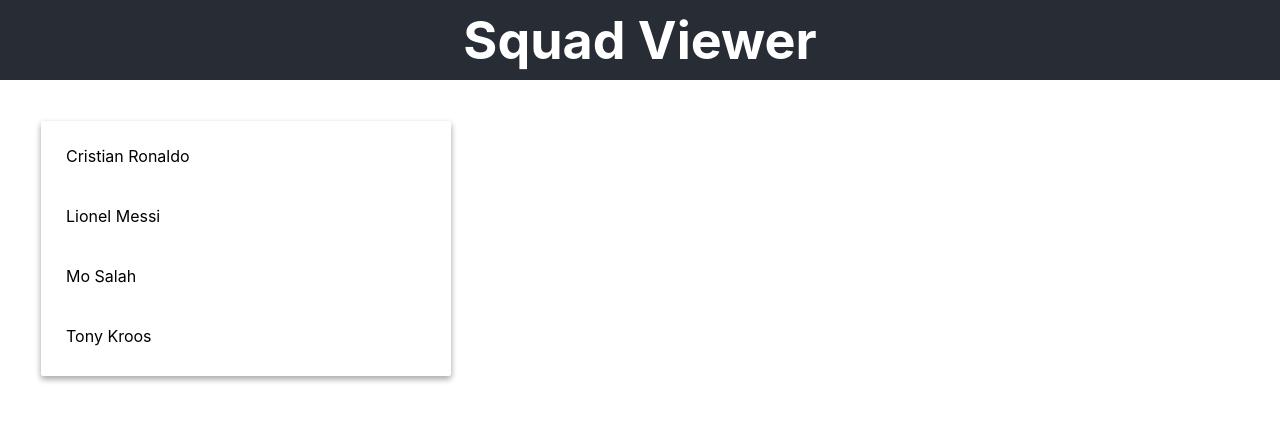
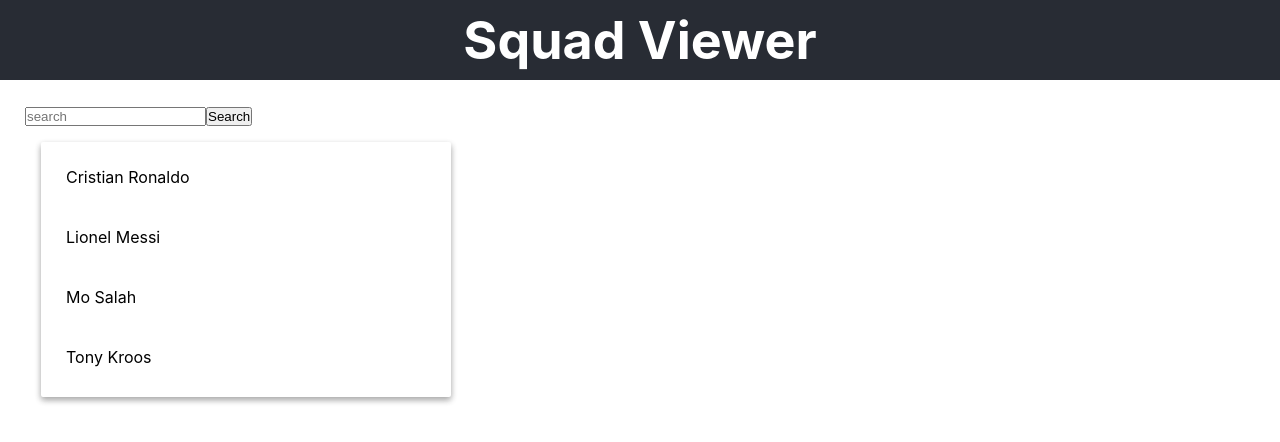
Before and after one commit to LloydTDavies/Squad-Viewer-web-app, a React (Create React App) app: page / in a window 1280 px wide. Shown: the top 442 px of the page. Built offline with nearby package versions, Linux system fonts and the light colour scheme.

Commit message:
Added basic search to api

```diff
--- a/package.json
+++ b/package.json
@@ -10,6 +10,7 @@
     "@types/node": "^12.20.19",
     "@types/react": "^17.0.17",
     "@types/react-dom": "^17.0.9",
+    "axios": "^0.21.4",
     "react": "^17.0.2",
     "react-dom": "^17.0.2",
     "react-scripts": "4.0.3",
--- a/src/App.tsx
+++ b/src/App.tsx
@@ -1,8 +1,10 @@
-import React, { useState } from 'react';
-
+import React, { useEffect, useState } from 'react';
+import axios from 'axios';
 import './App.css';
 import PlayerList from './Components/PlayerList/PlayerList';
 import { Player } from './Interfaces/Player.interface';
+import PlayerSearch from './Components/PlayerSearch/PlayerSearch';
+import { getPlayerByName } from './Services/Player/PlayerSearch.service';
 
 const DEFAULT_STATE: Player[] = [
   { name: 'Cristian Ronaldo' },
@@ -13,12 +15,30 @@ const DEFAULT_STATE: Player[] = [
 
 function App(): JSX.Element {
   const [players, updatePlayers] = useState(DEFAULT_STATE);
+
+  // useEffect(() => {
+  //   axios.get('http://localhost:8080/api/v1/players')
+  //     .then((res) => res.data)
+  //     .then((data) => updatePlayers((state) => {
+  //       const newState = [...state, ...data];
+  //       return newState;
+  //     }));
+  // }, []);
+
+  const onSearchHandler = (name: string) => {
+    getPlayerByName(name)
+      .then((data) => updatePlayers((state) => [...state, ...data]));
+  };
+
   return (
     <div className="App">
       <header className="App-header">
         <h1>Squad Viewer</h1>
       </header>
       <main>
+        <PlayerSearch
+          onSearch={onSearchHandler}
+        />
         <PlayerList players={players} />
       </main>
     </div>
--- a/src/Components/PlayerList/PlayerList.tsx
+++ b/src/Components/PlayerList/PlayerList.tsx
@@ -9,7 +9,7 @@ const PlayerList: React.FC<PlayerListProps> = (props) => {
   return (
     <Card className={Styles['player-list-card']}>
       <ul>
-        {players.map((player) => <li>{player.name}</li>)}
+        {players.map((player) => <li key={Math.random()}>{player.name}</li>)}
       </ul>
     </Card>
   );
--- /dev/null
+++ b/src/Components/PlayerSearch/PlayerSearch.tsx
@@ -0,0 +1,27 @@
+import React, { useState } from 'react';
+
+const PlayerSearch: React.FC<PlayerSearchProps> = ({ onSearch }) => {
+  const [searchString, updateSearchString] = useState('');
+
+  const onClickHandler = () => {
+    onSearch(searchString);
+  };
+
+  return (
+    <div>
+      <input
+        type="text"
+        value={searchString}
+        onChange={(event) => updateSearchString(event.target.value)}
+        placeholder="search"
+      />
+      <button type="button" onClick={onClickHandler}>Search</button>
+    </div>
+  );
+};
+
+export interface PlayerSearchProps {
+  onSearch: (name: string) => void;
+}
+
+export default PlayerSearch;
--- a/src/Interfaces/Player.interface.tsx
+++ b/src/Interfaces/Player.interface.tsx
@@ -1,3 +1,5 @@
 export interface Player {
     name: string;
+    team?: string;
+    nationality?: string
 }
--- /dev/null
+++ b/src/Services/Player/PlayerSearch.service.ts
@@ -0,0 +1,6 @@
+import axios from 'axios';
+import { Player } from '../../Interfaces/Player.interface';
+
+export const getPlayerByName = (name: string): Promise<Player[]> => axios
+  .get<Player[]>(`http://localhost:8080/api/v1/players?name=${name}`)
+  .then((res) => res.data);
```
Also changed, not shown: 1 other file (tests, documents, lock files or other folders).
